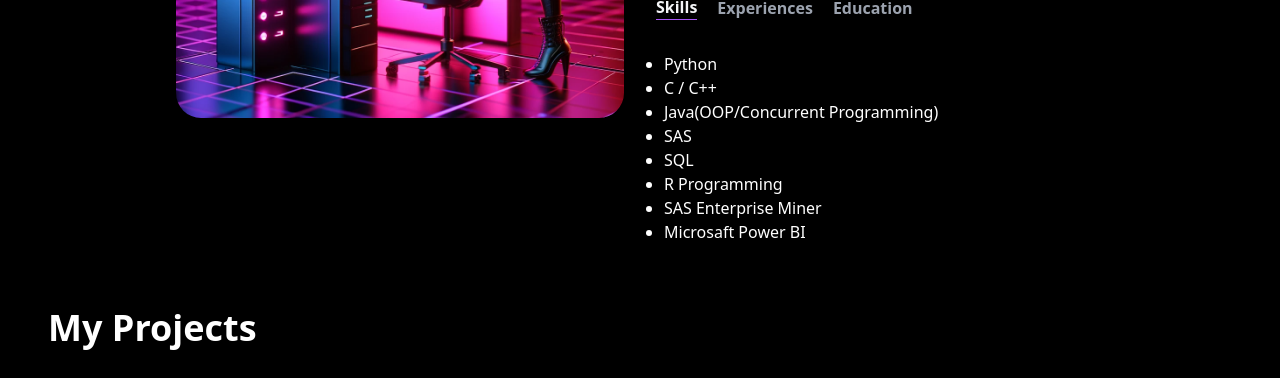
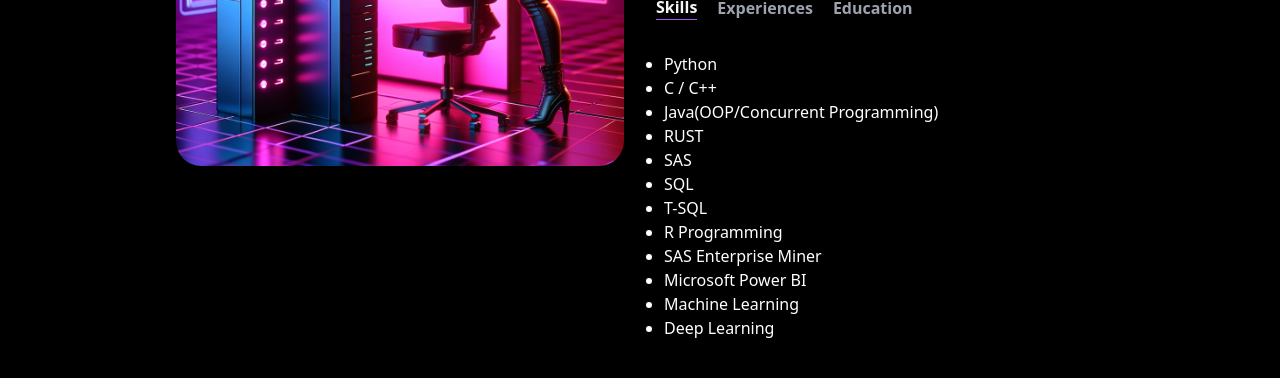
Before and after one commit to MinHui02/portfolio, a Next.js app: page / in a window 1280 px wide. Shown: the part 1460-1838 px from the top of the page. Built offline with nearby package versions, Linux system fonts and the light colour scheme; grey boxes are pictures that could not be loaded.

Commit message:
Update AboutMe.jsx

```diff
--- a/components/AboutMe.jsx
+++ b/components/AboutMe.jsx
@@ -13,30 +13,24 @@ const TAB_DATA = [
                 <li>Python</li>
                 <li>C / C++</li>
                 <li>Java(OOP/Concurrent Programming)</li>
+                <li>RUST</li>
                 <li>SAS</li>
                 <li>SQL</li>
+                <li>T-SQL</li>
                 <li>R Programming</li>
                 <li>SAS Enterprise Miner</li>
-                <li>Microsaft Power BI</li>
+                <li>Microsoft Power BI</li>
+                <li>Machine Learning</li>
+                <li>Deep Learning</li>
           </ul>
         ),
     },
     {
-        title: "Experiences",
+        title: "Work Experiences",
         id: "experiences",
         content: (
           <ul className="list-disc pl-2">
-            <li>ETH Singapore</li>
-            <li>ETH KL</li>
-            <li>ETH Online</li>
-            <li>ETHGlobal Superhack</li>
-            <li>Solana Hyperdrive</li>
-            <li>APUBCC Sparkathon</li>
-            <li>Encode Club</li>
-            <li>Google CTF</li>
-            <li>NUS Grey CTF</li>
-            <li>Tune Protect Hackathon</li>
-            <li>geNFesT Ideathon</li>
+            <li>Data Engineer Intern - TNG Digital</li>
           </ul>
         ),
     },
@@ -45,7 +39,7 @@ const TAB_DATA = [
         id: "education",
         content: (
           <ul className="list-disc pl-2">
-                <li>Asia Pacific University</li>
+                <li>Asia Pacific University of Technology and Innovation</li>
                 <li>SMJK Sam Tet</li>
                 <li>SMJK Ave Maria Convent</li>
           </ul>
```
